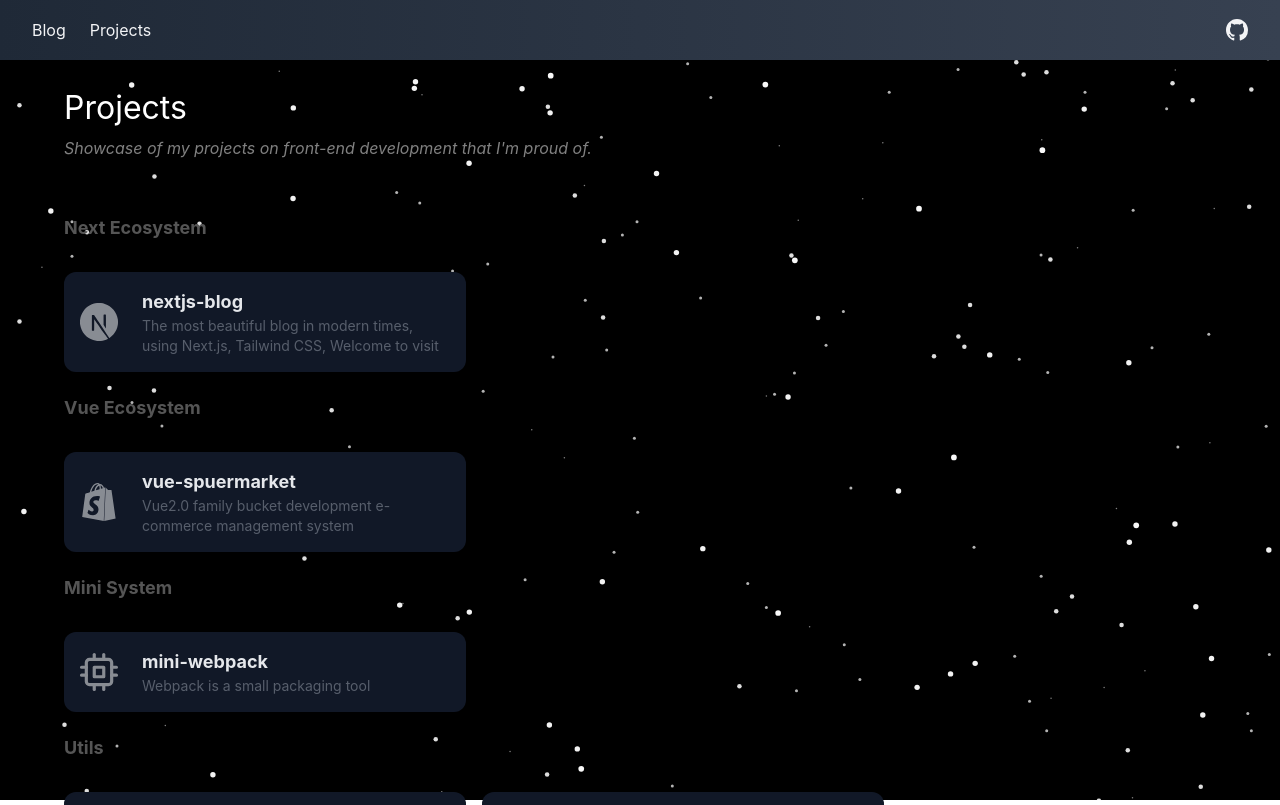
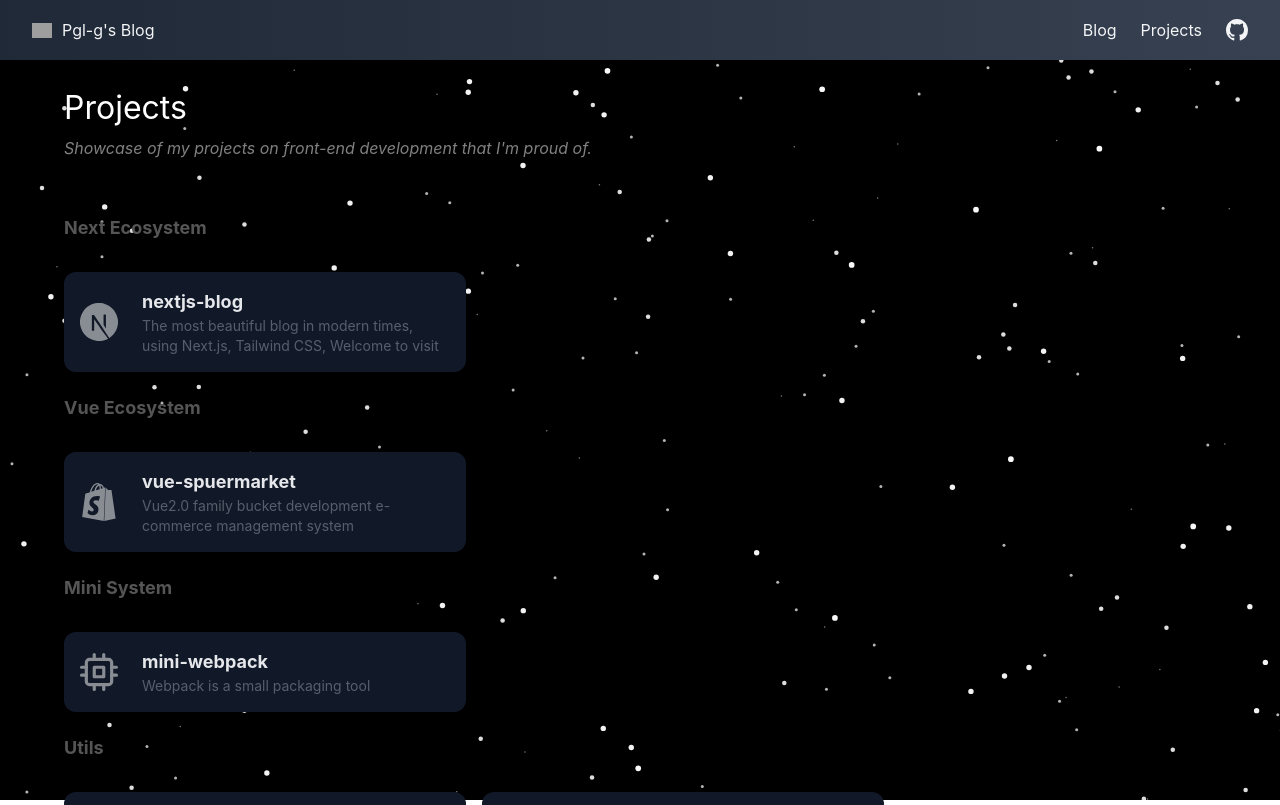
Before and after one commit to pgl-g/next-blog, a Next.js app: page /projects in a window 1280 px wide. Shown: the top 805 px of the page. Built offline with nearby package versions, Linux system fonts and the light colour scheme; grey boxes are pictures that could not be loaded.

Commit message:
style: 重写blog样式

```diff
--- a/next.config.js
+++ b/next.config.js
@@ -1,6 +1,16 @@
 /** @type {import('next').NextConfig} */
 const nextConfig = {
   reactStrictMode: true,
-}
+  images: {
+    remotePatterns: [
+      {
+        protocol: "https",
+        hostname: "s.xinc818.com",
+        port: "",
+        pathname: "/files/**",
+      },
+    ],
+  },
+};
 
-module.exports = nextConfig
+module.exports = nextConfig;
--- a/src/components/layout/Header.jsx
+++ b/src/components/layout/Header.jsx
@@ -1,11 +1,16 @@
 import React from "react";
 import Link from "next/link";
-import { BsGithub } from 'react-icons/bs';
+import { BsGithub } from "react-icons/bs";
+import Image from "next/image";
 
 const navVal = [
   {
+    name: "",
+    link: "/",
+  },
+  {
     name: "Blog",
-    link: "/",
+    link: "/blog",
   },
   {
     name: "Projects",
@@ -16,9 +21,22 @@ const navVal = [
 export default function Header() {
   return (
     <header className="fixed top-0 z-50 w-full bg-transparent bg-gradient-to-r from-gray-800 to-gray-700 bg-opacity-10">
-      <section className="layout">
-        <div className="mx-8 flex h-[60px] items-center justify-between leading-[60px]">
-          <div className="flex h-full w-auto flex-row items-center justify-center gap-[24px] mb:hidden">
+      <section className="layout leading-[60px]">
+        <div className="mx-8 flex gap-[24px] items-center justify-between ">
+          <div className="flex h-full items-center gap-[10px] text-gray-100">
+            <Image
+              src="https://s.xinc818.com/files/webcili9q6kh172h7t9/P (1).png"
+              width={20}
+              height={20}
+              alt=""
+            />
+
+            <Link href={"/"} className="hover:text-gray-400">
+              Pgl-g's Blog
+            </Link>
+          </div>
+
+          <div className="flex h-full w-auto items-center justify-center gap-[24px] mb:hidden">
             {navVal.map((item) => {
               return (
                 <div key={item.name}>
@@ -30,13 +48,12 @@ export default function Header() {
                 </div>
               );
             })}
-          </div>
-          <div className="flex gap-[24px] text-[22px]">
+
             <a
               href="https://github.com/pgl-g"
               rel="noreferrer"
               target="_blank"
-              className="text-gray-100"
+              className="text-gray-100 text-[22px]"
             >
               <BsGithub />
             </a>
--- /dev/null
+++ b/src/pages/blog/index.jsx
@@ -0,0 +1,59 @@
+import Layout from "@/components/layout/Layout";
+import Seo from "@/components/Seo";
+import BlogCard from "@/components/blog/BlogCard";
+import TypeIt from "typeit-react";
+import { getAllFilesFrontmatter } from "@/lib/mdx";
+
+const Blogs = ({ data }) => {
+  const getYear = (a) => new Date(a).getFullYear();
+
+  const isSameYear = (a, b) => a && b && getYear(a) === getYear(b);
+
+  return (
+    <Layout>
+      <Seo />
+      <main>
+        <section>
+          <div className="layout">
+            <ul className="grid gap-4 mx-8 mt-12 mb:mx-0" data-fade="1">
+              {data.map((item, index) => (
+                <div key={item.slug}>
+                  {!isSameYear(
+                    item.publishedAt,
+                    data[index - 1]?.publishedAt
+                  ) && (
+                    <span className="inline-block pb-2 text-[24px] text-[#aaa]">
+                      {getYear(item.publishedAt)}
+                    </span>
+                  )}
+                  <BlogCard data={item} key={item.slug} />
+                </div>
+              ))}
+
+              <TypeIt
+                options={{ breakLines: true, loop: true, loopDelay: 3000 }}
+              >
+                <strong className="py-4 leading-tight text-white font-light font-mono">
+                  🤔 头好痒啊！要长脑袋了..
+                </strong>
+              </TypeIt>
+            </ul>
+          </div>
+        </section>
+      </main>
+    </Layout>
+  );
+};
+
+export async function getStaticProps() {
+  const files = await getAllFilesFrontmatter("blog");
+
+  const filesSort = files.sort(
+    (a, b) =>
+      new Date(b.lastUpdated ?? b.publishedAt).valueOf() -
+      new Date(a.lastUpdated ?? a.publishedAt).valueOf()
+  );
+  return { props: { data: filesSort } };
+}
+
+export default Blogs;
--- a/src/pages/index.jsx
+++ b/src/pages/index.jsx
@@ -1,53 +1,19 @@
-// import { Inter } from "@next/font/google";
 import Layout from "@/components/layout/Layout";
 import Seo from "@/components/Seo";
-import BlogCard from "@/components/blog/BlogCard";
-import TypeItText from "@/components/animationText/typeit";
-import { getAllFilesFrontmatter } from "@/lib/mdx";
+import TypeIt from "typeit-react";
 
-// const inter = Inter({ subsets: ["latin"] });
-
-export default function Home({ data }) {
-  const getYear = (a) => new Date(a).getFullYear();
-
-  const isSameYear = (a, b) => a && b && getYear(a) === getYear(b);
-
+export default function Home() {
   return (
     <Layout>
       <Seo />
-      <main>
-        <section>
-          <div className="layout">
-            <ul className="grid gap-4 mx-8 mt-12 mb:mx-0" data-fade="1">
-              {data.map((item, index) => (
-                <div key={item.slug}>
-                  {!isSameYear(
-                    item.publishedAt,
-                    data[index - 1]?.publishedAt
-                  ) && (
-                    <span className="inline-block pb-2 text-[24px] text-[#aaa]">
-                      {getYear(item.publishedAt)}
-                    </span>
-                  )}
-                  <BlogCard data={item} key={item.slug} />
-                </div>
-              ))}
-              <TypeItText child={"🤔 头好痒啊！要长脑袋了.."} />
-            </ul>
-          </div>
-        </section>
-      </main>
+      <div className="flex justify-center items-center  mx-8 mt-12 mb:mx-0 ">
+        <TypeIt options={{ breakLines: true, html: true }}>
+          <strong className="py-4 leading-tight text-white font-light font-mono">
+            🤔 Hello, 我是PGL。很高兴与你相遇，一同学习知识。
+            希望你能玩得开心！！
+          </strong>
+        </TypeIt>
+      </div>
     </Layout>
   );
 }
-
-export async function getStaticProps() {
-  const files = await getAllFilesFrontmatter("blog");
-
-  const filesSort = files.sort(
-    (a, b) =>
-      new Date(b.lastUpdated ?? b.publishedAt).valueOf() -
-      new Date(a.lastUpdated ?? a.publishedAt).valueOf()
-  );
-  return { props: { data: filesSort } };
-}
```
Also changed, not shown: src/pages/projects/index.jsx (renamed from src/pages/projects.jsx), 1 other file (tests, documents, lock files or other folders).
